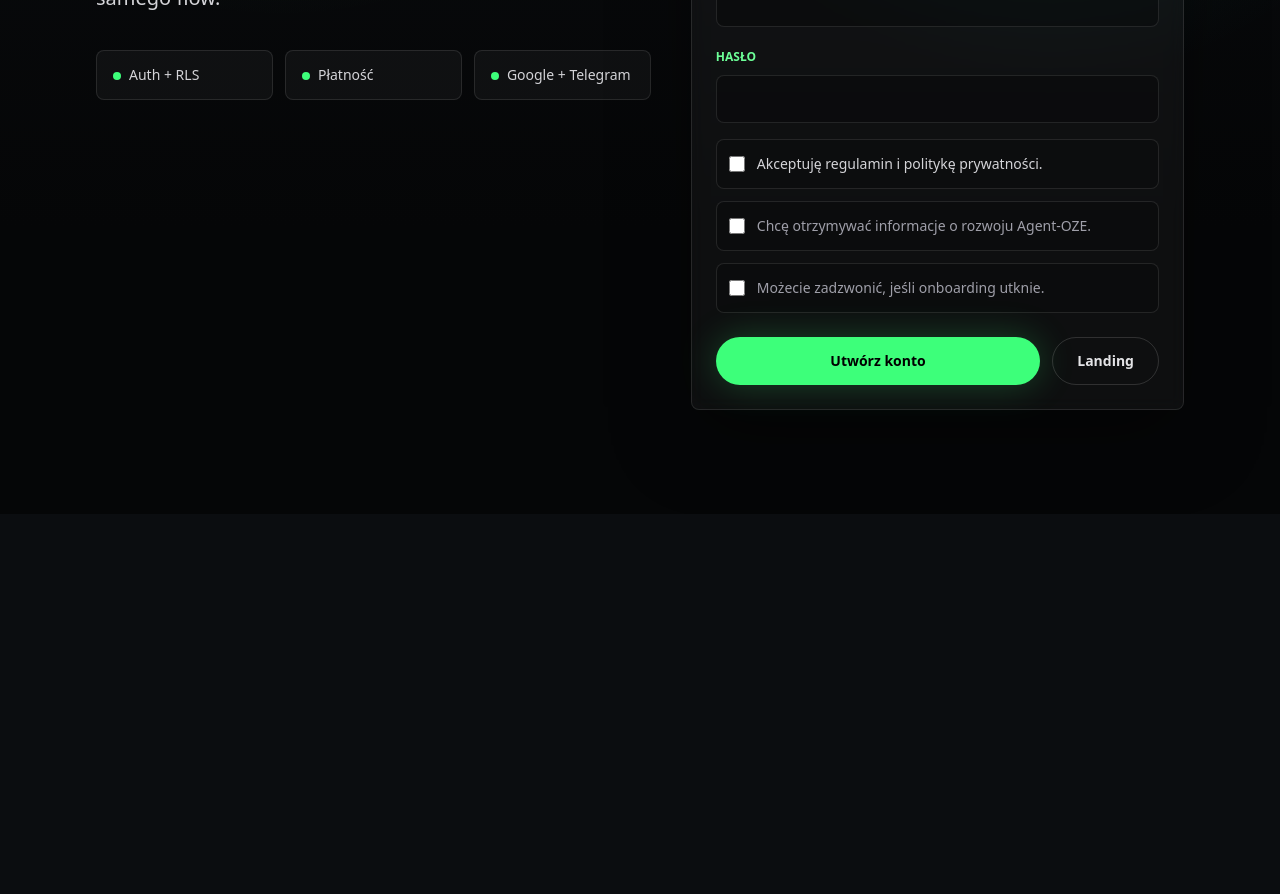
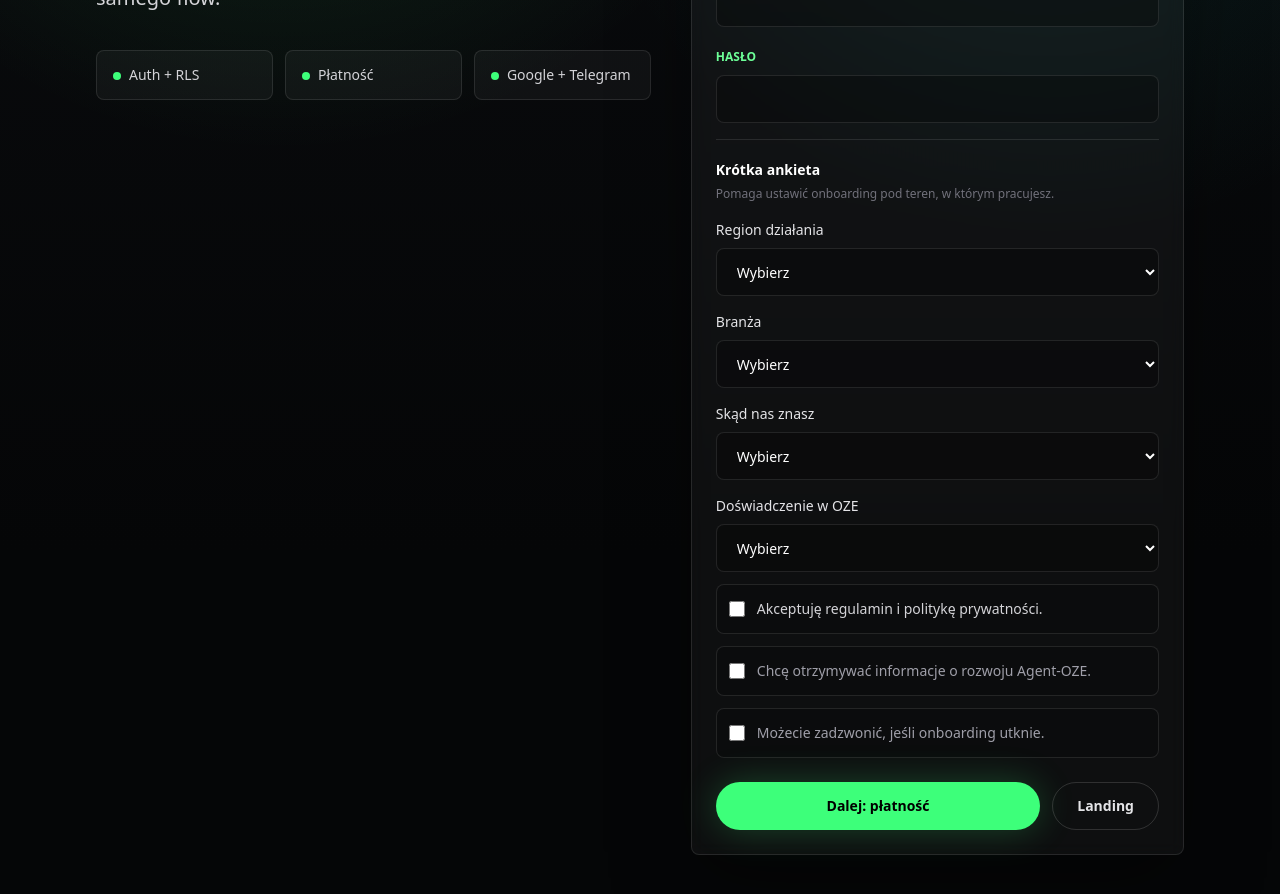
Before and after one commit to maanbrd/Oze-Agent, a Next.js app in the folder web/: page /rejestracja in a window 1280 px wide. Shown: the part 500-1394 px from the top of the page. Before the commit the page ends 1014 px from the top, so only its background shows below. Built offline with nearby package versions, Linux system fonts and the light colour scheme.

Commit message:
fix(web): restore signup survey fields

```diff
--- a/web/components/auth/auth-page.tsx
+++ b/web/components/auth/auth-page.tsx
@@ -16,6 +16,10 @@ type FormState = {
   email: string;
   phone: string;
   password: string;
+  region: string;
+  specialty: string;
+  referralSource: string;
+  experience: string;
   consentTerms: boolean;
   consentMarketing: boolean;
   consentPhoneContact: boolean;
@@ -27,10 +31,38 @@ const initialState: FormState = {
   email: "",
   phone: "",
   password: "",
+  region: "",
+  specialty: "",
+  referralSource: "",
+  experience: "",
   consentTerms: false,
   consentMarketing: false,
   consentPhoneContact: false,
 };
+
+const regions = [
+  "dolnośląskie",
+  "kujawsko-pomorskie",
+  "lubelskie",
+  "lubuskie",
+  "łódzkie",
+  "małopolskie",
+  "mazowieckie",
+  "opolskie",
+  "podkarpackie",
+  "podlaskie",
+  "pomorskie",
+  "śląskie",
+  "świętokrzyskie",
+  "warmińsko-mazurskie",
+  "wielkopolskie",
+  "zachodniopomorskie",
+  "cała Polska",
+];
+
+const specialties = ["PV", "Pompy ciepła", "PV + magazyn", "Wszystko"];
+const referralSources = ["Facebook", "Polecenie", "Google", "Inne"];
+const experiences = ["do 1 roku", "1-3 lata", "3+ lata"];
 
 const fieldClass =
   "mt-2 h-12 w-full rounded-[8px] border border-white/10 bg-black/28 px-4 text-sm text-white outline-none transition placeholder:text-zinc-600 focus:border-[#3DFF7A]/50 focus:ring-4 focus:ring-[#3DFF7A]/10";
@@ -54,7 +86,7 @@ export function AuthPage({ mode }: AuthPageProps) {
             title: "Załóż konto i przejdź do onboardingu.",
             body: "Ten krok tworzy bezpieczne konto. Płatność, Google OAuth i parowanie Telegrama będą kolejnymi krokami tego samego flow.",
             highlights: ["Auth + RLS", "Płatność", "Google + Telegram"],
-            cta: "Utwórz konto",
+            cta: "Dalej: płatność",
             formTitle: "Załóż konto",
             switchLabel: "Masz już konto?",
             switchCta: "Zaloguj się",
@@ -87,6 +119,12 @@ export function AuthPage({ mode }: AuthPageProps) {
     const firstName = form.firstName.trim();
     const lastName = form.lastName.trim();
     const phone = form.phone.trim();
+    const onboardingSurvey = {
+      region: form.region,
+      specialty: form.specialty,
+      referral_source: form.referralSource,
+      experience: form.experience,
+    };
 
     if (!email || !password) {
       setError("Uzupełnij email i hasło.");
@@ -110,6 +148,17 @@ export function AuthPage({ mode }: AuthPageProps) {
       return;
     }
 
+    if (
+      isRegister &&
+      (!onboardingSurvey.region ||
+        !onboardingSurvey.specialty ||
+        !onboardingSurvey.referral_source ||
+        !onboardingSurvey.experience)
+    ) {
+      setError("Uzupełnij krótką ankietę onboardingową.");
+      return;
+    }
+
     if (isRegister && !form.consentTerms) {
       setError("Regulamin i polityka prywatności są wymagane.");
       return;
@@ -125,6 +174,11 @@ export function AuthPage({ mode }: AuthPageProps) {
       consent_terms: form.consentTerms,
       consent_marketing: form.consentMarketing,
       consent_phone_contact: form.consentPhoneContact,
+      onboarding_survey: onboardingSurvey,
+      region: onboardingSurvey.region,
+      specialty: onboardingSurvey.specialty,
+      referral_source: onboardingSurvey.referral_source,
+      experience: onboardingSurvey.experience,
       createdAt: new Date().toISOString(),
       source: mode,
     };
@@ -262,6 +316,36 @@ export function AuthPage({ mode }: AuthPageProps) {
 
               {isRegister ? (
                 <div className="space-y-3">
+                  <div className="border-t border-white/10 pt-5">
+                    <p className="text-sm font-semibold text-white">Krótka ankieta</p>
+                    <p className="mt-1 text-xs leading-5 text-zinc-500">
+                      Pomaga ustawić onboarding pod teren, w którym pracujesz.
+                    </p>
+                    <SelectField
+                      label="Region działania"
+                      value={form.region}
+                      options={regions}
+                      onChange={(value) => updateField("region", value)}
+                    />
+                    <SelectField
+                      label="Branża"
+                      value={form.specialty}
+                      options={specialties}
+                      onChange={(value) => updateField("specialty", value)}
+                    />
+                    <SelectField
+                      label="Skąd nas znasz"
+                      value={form.referralSource}
+                      options={referralSources}
+                      onChange={(value) => updateField("referralSource", value)}
+                    />
+                    <SelectField
+                      label="Doświadczenie w OZE"
+                      value={form.experience}
+                      options={experiences}
+                      onChange={(value) => updateField("experience", value)}
+                    />
+                  </div>
                   <label className="flex items-start gap-3 rounded-[8px] border border-white/10 bg-black/20 p-3 text-sm leading-6 text-zinc-300">
                     <input
                       required
@@ -324,3 +408,34 @@ export function AuthPage({ mode }: AuthPageProps) {
     </main>
   );
 }
+
+function SelectField({
+  label,
+  value,
+  options,
+  onChange,
+}: {
+  label: string;
+  value: string;
+  options: string[];
+  onChange: (value: string) => void;
+}) {
+  return (
+    <label className="mt-4 block text-sm font-medium text-zinc-200">
+      {label}
+      <select
+        required
+        value={value}
+        onChange={(event) => onChange(event.target.value)}
+        className="mt-2 h-12 w-full rounded-[8px] border border-white/10 bg-black/28 px-4 text-sm text-white outline-none transition focus:border-[#3DFF7A]/50 focus:ring-4 focus:ring-[#3DFF7A]/10"
+      >
+        <option value="">Wybierz</option>
+        {options.map((option) => (
+          <option key={option} value={option}>
+            {option}
+          </option>
+        ))}
+      </select>
+    </label>
+  );
+}
```
Also changed, not shown: 1 other file (tests, documents, lock files or other folders).
